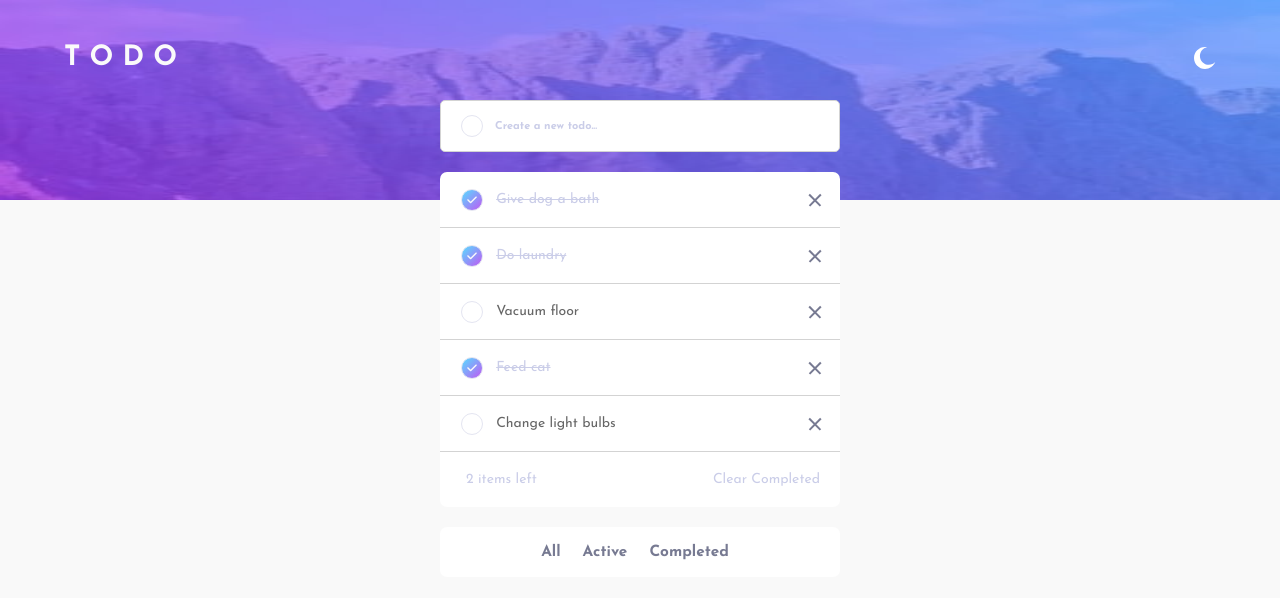
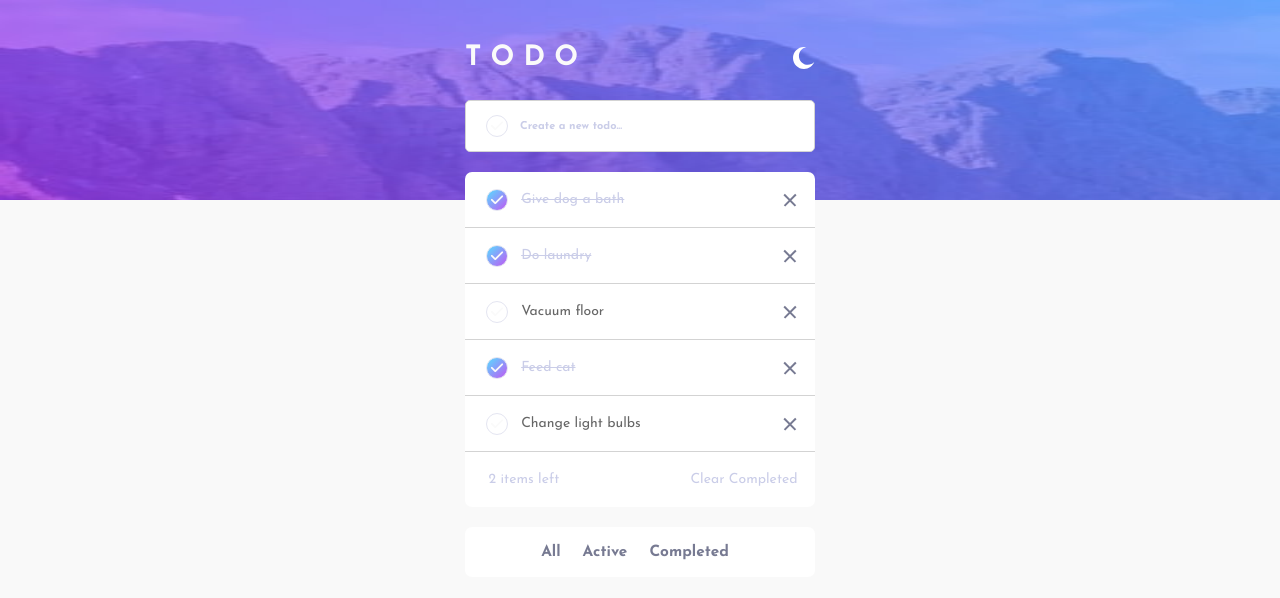
Before and after one commit to vasilemidrigan/tasko, a React (Create React App) app: page / in a window 1280 px wide. Shown: the top 598 px of the page. Built offline with nearby package versions, Linux system fonts and the light colour scheme.

Commit message:
Refactor some repetitive code

```diff
--- a/src/styles/globals.scss
+++ b/src/styles/globals.scss
@@ -19,6 +19,7 @@ input {
 }
 // Checkboxes
 input[type="checkbox"] {
+  @include display-flex(center, center);
   appearance: none;
   margin: 0;
   width: 22px;
@@ -26,17 +27,13 @@ input[type="checkbox"] {
   border: 1.5px solid $very-light-grayish-blue;
   border-radius: 50%;
   cursor: pointer;
-  display: flex;
-  justify-content: center;
-  align-items: center;
 }
 input[type="checkbox"]::after {
   font-family: "Font Awesome 5 Free";
-  font-weight: 900;
-  font-size: 11px;
+  font-size: 14px;
   color: $very-light-gray;
   content: "\f00c";
-  display: none;
+  // display: none;
 }
 input[type="checkbox"]:checked:after {
   display: block;
@@ -48,6 +45,7 @@ input:checked {
 button {
   cursor: pointer;
 }
+// - Visibility
 // If a task is complete then apply the styles below
 .complete {
   text-decoration: line-through;
--- a/src/styles/header.scss
+++ b/src/styles/header.scss
@@ -1,20 +1,15 @@
 .Header {
+  @include display-flex(center, unset);
   background-image: url("../assets/images/bg-mobile-light.jpg");
   background-repeat: no-repeat;
   background-size: 100% 200px;
-  // width: 100%;
   height: 200px;
   color: $very-light-gray;
-  // position: relative;
-  display: flex;
-  justify-content: center;
   &__content {
-    position: absolute;
+    @include min-max-width(20.625rem, 25rem);
+    @include position-absolute(22%, unset, unset, unset);
     width: 90%;
-    top: 22%;
-    display: flex;
-    justify-content: space-between;
-    align-items: center;
+    @include display-flex(space-between, center);
     &__h1 {
       font-size: 2em;
       font-weight: $bold;
--- a/src/styles/index.scss
+++ b/src/styles/index.scss
@@ -3,6 +3,7 @@
 // imports
 @import "./resets";
 @import "./variables";
+@import "./mixins";
 @import "./globals";
 
 // import components styles
--- /dev/null
+++ b/src/styles/mixins.scss
@@ -0,0 +1,21 @@
+// Mixins
+
+// display-flex
+@mixin display-flex($jc, $ai) {
+  display: flex;
+  justify-content: $jc;
+  align-items: $ai;
+}
+// position: absolute;
+@mixin position-absolute($top, $right, $bottom, $left) {
+  position: absolute;
+  top: $top;
+  right: $right;
+  bottom: $bottom;
+  left: $left;
+}
+// widths
+@mixin min-max-width($min-w, $max-w) {
+  min-width: $min-w;
+  max-width: $max-w;
+}
--- a/src/styles/todo.scss
+++ b/src/styles/todo.scss
@@ -1,21 +1,17 @@
 .ToDo {
+  @include display-flex(unset, center);
   border-bottom: 1px solid lightgrey;
   min-height: 55px;
-  display: flex;
-  align-items: center;
   &:nth-child(1) {
     border-radius: 7px 7px 0px 0px;
   }
   &__form {
-    display: flex;
-    justify-content: space-between;
-    align-items: center;
+    @include display-flex(space-between, center);
     width: 100%;
     &__label {
+      @include display-flex(unset, center);
       color: $prgrf-color;
       margin-left: 1.5rem;
-      display: flex;
-      align-items: center;
       flex-direction: row-reverse;
       &__task {
         max-width: 90%;
@@ -37,9 +33,7 @@
       height: 16px;
       margin-right: 1.25rem;
       span {
-        position: absolute;
-        top: 50%;
-        left: 50%;
+        @include position-absolute(50%, unset, unset, 50%);
         width: 100%;
         height: 1.5px;
         background-color: $dark-grayish-blue;
--- a/src/styles/todoform.scss
+++ b/src/styles/todoform.scss
@@ -1,16 +1,14 @@
 .ToDoForm {
+  @include display-flex(unset, center);
   border: 1px solid lightgrey;
   margin-bottom: 20px;
   height: 50px;
   border-radius: 5px;
   font-size: 0.8em;
-  display: flex;
-  align-items: center;
   &__form {
     margin-left: 20px;
     & label {
-      display: flex;
-      align-items: center;
+      @include display-flex(unset, center);
     }
   }
   // Create new todo input field
--- a/src/styles/todolist.scss
+++ b/src/styles/todolist.scss
@@ -1,25 +1,16 @@
 .ToDoList {
-  position: absolute;
-  top: 100px;
-  right: 50%;
+  @include position-absolute(50%, 50%, unset, unset);
+  @include min-max-width(20.625rem, 25rem);
   transform: translate(50%, 0%);
+  width: 90%;
   text-align: center;
-  width: 90%;
-  min-width: 330px;
-  max-width: 400px;
   margin: 0 auto;
-  &__tasklist__wrapper {
-    // to apply styles
-  }
   &__bottom-bar {
+    @include display-flex(unset, center);
     border-radius: 0px 0px 7px 7px;
     height: 55px;
-    display: flex;
-    align-items: center;
     &__spans {
-      display: flex;
-      justify-content: space-between;
-      align-items: center;
+      @include display-flex(space-between, center);
       width: 90%;
       margin: 0 auto;
       &__items-left {
@@ -32,11 +23,9 @@
     }
   }
   .ToDoList__Filter {
+    @include display-flex(center, center);
     height: 50px;
     margin-top: 20px;
-    display: flex;
-    justify-content: center;
-    align-items: center;
     border-radius: 7px;
   }
 }
```
